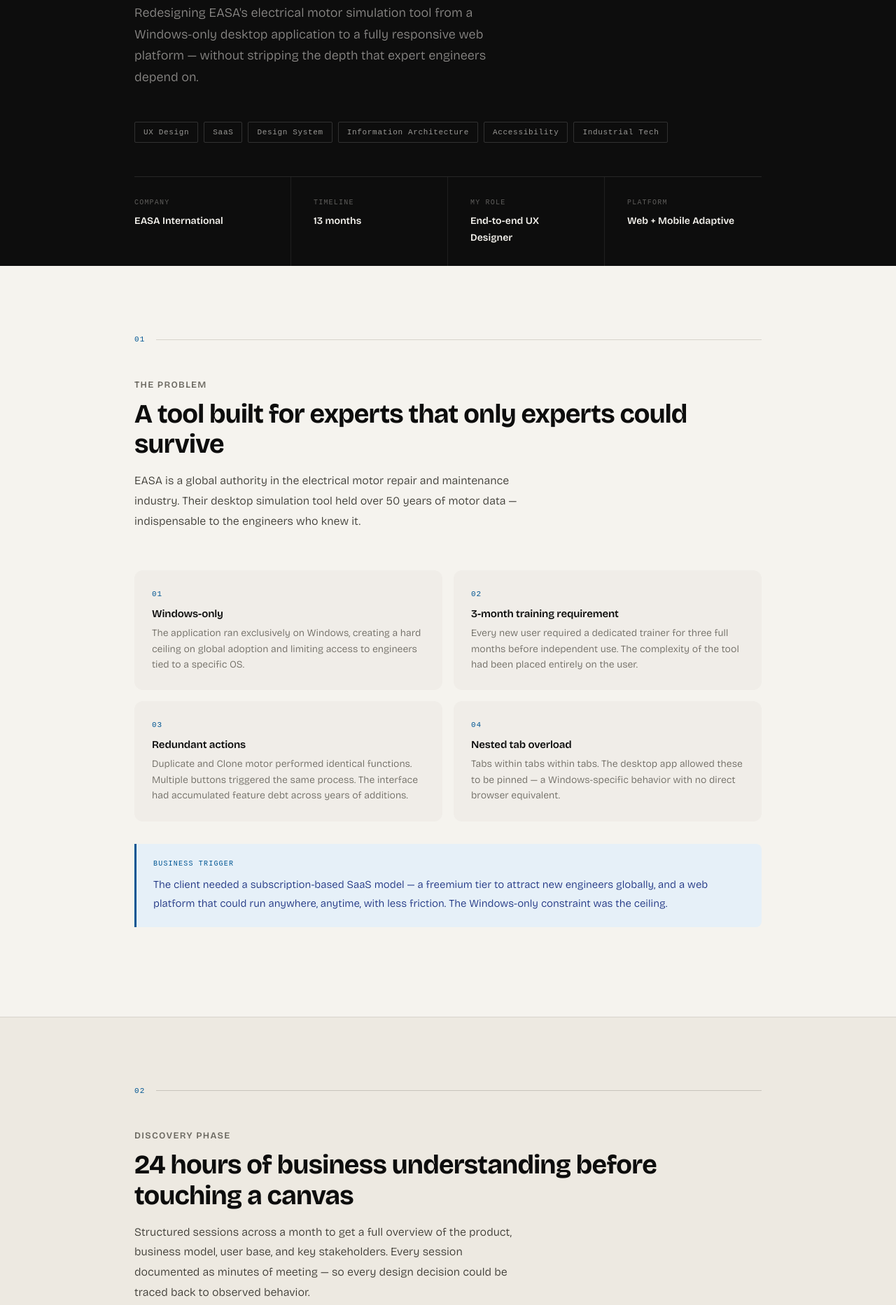
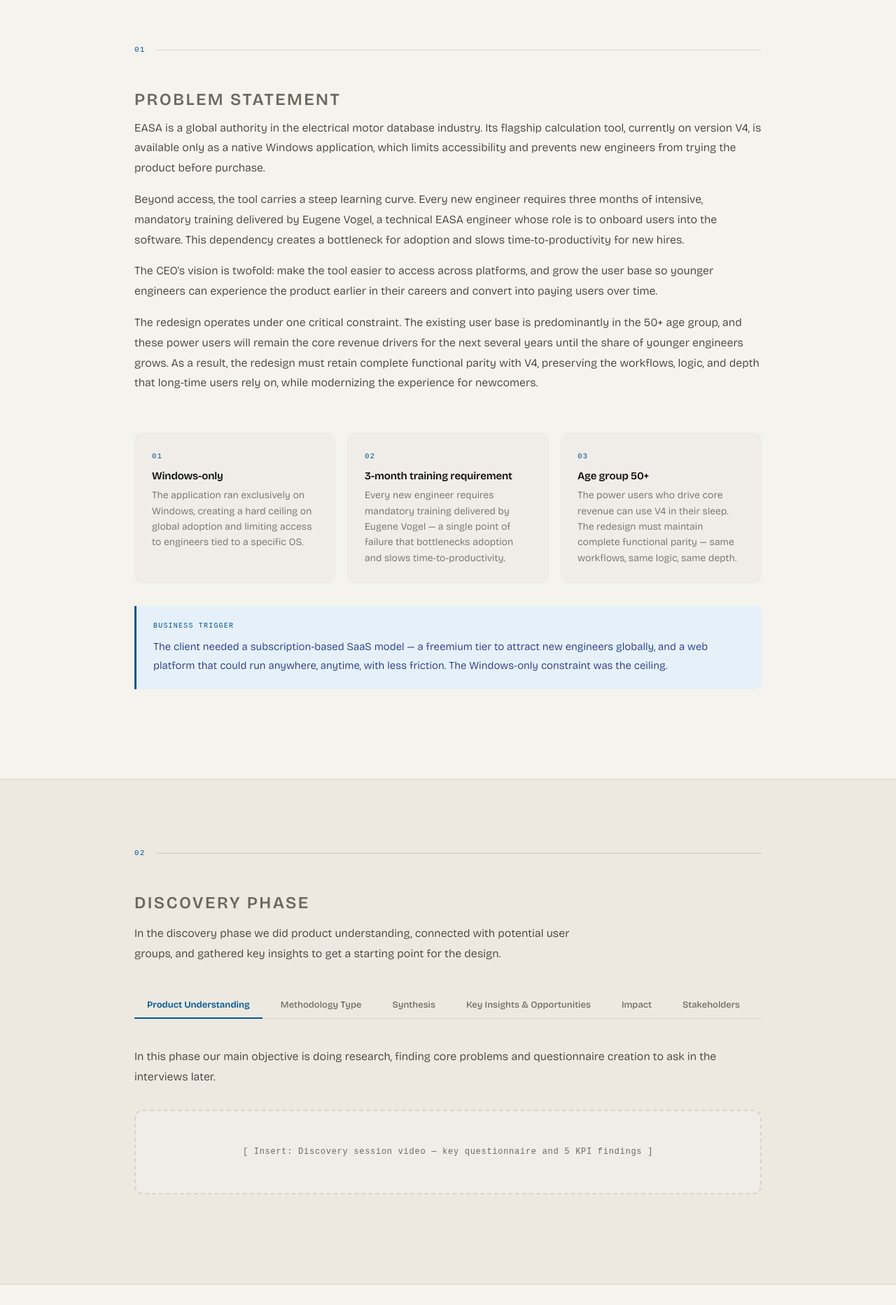
Before and after one commit to avishek-nayak/avishek-nayak, a plain HTML site: page easa.html in a window 1280 px wide. Shown: the part 633-2498 px from the top of the page at 70% size. Drawn offline with nearby package versions, Linux system fonts and the light colour scheme; a web font is replaced by a local one.

Commit message:
Add files via upload

```diff
--- a/easa.html
+++ b/easa.html
@@ -34,11 +34,11 @@
 }
 
 /* TYPOGRAPHY */
-h1 { font-family: 'Afacad', sans-serif; font-size: clamp(36px, 6vw, 72px); font-weight: 700; letter-spacing: -0.02em; }
+h1 { font-family: 'Afacad', sans-serif; font-size: clamp(28px, 4.5vw, 56px); font-weight: 700; letter-spacing: -0.02em; line-height: 1.1; }
 h2, h3, h4 { font-family: 'Bricolage Grotesque', sans-serif; line-height: 1.15; }
 h2 { font-size: clamp(24px, 3.5vw, 38px); font-weight: 700; letter-spacing: -0.02em; }
 h3 { font-size: clamp(16px, 2vw, 20px); font-weight: 600; letter-spacing: -0.01em; }
-h4 { font-size: 13px; font-weight: 600; letter-spacing: 0.1em; text-transform: uppercase; color: var(--mid); }
+h4 { font-size: 24px; font-weight: 600; letter-spacing: 0.1em; text-transform: uppercase; color: var(--mid); }
 
 p { color: #3A3832; font-weight: 300; font-size: 16px; line-height: 1.8; }
 
@@ -142,7 +142,7 @@
 .section-header { margin-bottom: 56px; }
 .section-header h4 { margin-bottom: 12px; }
 .section-header h2 { margin-bottom: 16px; }
-.section-header p { max-width: 560px; }
+.section-header p { max-width: 100%; }
 
 /* NUMBERED SECTION LABEL */
 .num-label {
@@ -522,6 +522,35 @@
   .section { padding: 64px 0; }
 }
 
+
+/* DISCOVERY TABS */
+.disc-tabs {
+  display: flex;
+  flex-wrap: wrap;
+  gap: 8px;
+  margin-bottom: 32px;
+  border-bottom: 1px solid var(--border);
+  padding-bottom: 0;
+}
+.disc-tab {
+  font-family: 'Bricolage Grotesque', sans-serif;
+  font-size: 13px;
+  font-weight: 500;
+  padding: 10px 18px;
+  border: none;
+  background: transparent;
+  color: var(--mid);
+  cursor: pointer;
+  border-bottom: 2px solid transparent;
+  margin-bottom: -1px;
+  transition: all .15s;
+  border-radius: 0;
+}
+.disc-tab:hover { color: var(--black); }
+.disc-tab.active { color: var(--accent); border-bottom-color: var(--accent); font-weight: 600; }
+.disc-panel { display: none; padding-top: 8px; }
+.disc-panel.active { display: block; }
+
 /* PRINT-FRIENDLY */
 @media print { .case-nav { display: none; } }
 </style>
@@ -537,15 +566,14 @@
       <span>·</span>
       <span>13 months</span>
     </div>
-    <h1>Designing for Complexity —<br>50 Years of Data,<br>Zero Compromises</h1>
-    <p class="hero-sub">Redesigning EASA's electrical motor simulation tool from a Windows-only desktop application to a fully responsive web platform — without stripping the depth that expert engineers depend on.</p>
+    <h1>Designing a Motor Simulation Tool for Complex Engineering Workflows</h1>
     <div class="tags" style="margin-bottom: 48px;">
-      <span class="tag">UX Design</span>
-      <span class="tag">SaaS</span>
-      <span class="tag">Design System</span>
-      <span class="tag">Information Architecture</span>
-      <span class="tag">Accessibility</span>
-      <span class="tag">Industrial Tech</span>
+      <span class="tag" style="border-color:#005693;color:#7BB8E0;background:rgba(0,86,147,0.2);">UX Design</span>
+      <span class="tag" style="border-color:#1A8A6C;color:#5EC9A8;background:rgba(26,138,108,0.2);">SaaS</span>
+      <span class="tag" style="border-color:#8A5A1A;color:#D4A05A;background:rgba(138,90,26,0.2);">Design System</span>
+      <span class="tag" style="border-color:#6A1A8A;color:#C08AE0;background:rgba(106,26,138,0.2);">Information Architecture</span>
+      <span class="tag" style="border-color:#8A1A2A;color:#D47A8A;background:rgba(138,26,42,0.2);">Accessibility</span>
+      <span class="tag" style="border-color:#2A5A1A;color:#7AB85A;background:rgba(42,90,26,0.2);">Industrial Tech</span>
     </div>
     <div class="hero-meta">
       <div class="hero-meta-item">
@@ -576,12 +604,14 @@
       <div class="line"></div>
     </div>
     <div class="section-header">
-      <h4>The Problem</h4>
-      <h2>A tool built for experts that only experts could survive</h2>
-      <p>EASA is a global authority in the electrical motor repair and maintenance industry. Their desktop simulation tool held over 50 years of motor data — indispensable to the engineers who knew it.</p>
+      <h4>Problem Statement</h4>
+      <p>EASA is a global authority in the electrical motor database industry. Its flagship calculation tool, currently on version V4, is available only as a native Windows application, which limits accessibility and prevents new engineers from trying the product before purchase.</p>
+      <p style="margin-top:16px;">Beyond access, the tool carries a steep learning curve. Every new engineer requires three months of intensive, mandatory training delivered by Eugene Vogel, a technical EASA engineer whose role is to onboard users into the software. This dependency creates a bottleneck for adoption and slows time-to-productivity for new hires.</p>
+      <p style="margin-top:16px;">The CEO's vision is twofold: make the tool easier to access across platforms, and grow the user base so younger engineers can experience the product earlier in their careers and convert into paying users over time.</p>
+      <p style="margin-top:16px;">The redesign operates under one critical constraint. The existing user base is predominantly in the 50+ age group, and these power users will remain the core revenue drivers for the next several years until the share of younger engineers grows. As a result, the redesign must retain complete functional parity with V4, preserving the workflows, logic, and depth that long-time users rely on, while modernizing the experience for newcomers.</p>
     </div>
 
-    <div class="card-grid">
+    <div class="card-grid" style="grid-template-columns: 1fr 1fr 1fr;">
       <div class="card card-alt">
         <div class="card-num">01</div>
         <h3>Windows-only</h3>
@@ -590,17 +620,12 @@
       <div class="card card-alt">
         <div class="card-num">02</div>
         <h3>3-month training requirement</h3>
-        <p>Every new user required a dedicated trainer for three full months before independent use. The complexity of the tool had been placed entirely on the user.</p>
+        <p>Every new engineer requires mandatory training delivered by Eugene Vogel — a single point of failure that bottlenecks adoption and slows time-to-productivity.</p>
       </div>
       <div class="card card-alt">
         <div class="card-num">03</div>
-        <h3>Redundant actions</h3>
-        <p>Duplicate and Clone motor performed identical functions. Multiple buttons triggered the same process. The interface had accumulated feature debt across years of additions.</p>
-      </div>
-      <div class="card card-alt">
-        <div class="card-num">04</div>
-        <h3>Nested tab overload</h3>
-        <p>Tabs within tabs within tabs. The desktop app allowed these to be pinned — a Windows-specific behavior with no direct browser equivalent.</p>
+        <h3>Age group 50+</h3>
+        <p>The power users who drive core revenue can use V4 in their sleep. The redesign must maintain complete functional parity — same workflows, same logic, same depth.</p>
       </div>
     </div>
 
@@ -620,45 +645,49 @@
       <span class="num">02</span>
       <div class="line" style="background: #C8C4BC;"></div>
     </div>
-    <div class="section-header">
-      <h4>Discovery Phase</h4>
-      <h2>24 hours of business understanding before touching a canvas</h2>
-      <p>Structured sessions across a month to get a full overview of the product, business model, user base, and key stakeholders. Every session documented as minutes of meeting — so every design decision could be traced back to observed behavior.</p>
+    <h4 style="margin-bottom: 16px;">Discovery Phase</h4>
+    <p style="margin-bottom: 40px; max-width: 640px;">In the discovery phase we did product understanding, connected with potential user groups, and gathered key insights to get a starting point for the design.</p>
+
+    <!-- TAB BAR -->
+    <div class="disc-tabs">
+      <button class="disc-tab active" onclick="showTab('product-understanding', this)">Product Understanding</button>
+      <button class="disc-tab" onclick="showTab('methodology', this)">Methodology Type</button>
+      <button class="disc-tab" onclick="showTab('synthesis', this)">Synthesis</button>
+      <button class="disc-tab" onclick="showTab('insights', this)">Key Insights & Opportunities</button>
+      <button class="disc-tab" onclick="showTab('impact', this)">Impact</button>
+      <button class="disc-tab" onclick="showTab('stakeholders', this)">Stakeholders</button>
     </div>
 
+    <!-- TAB: Product Understanding -->
+    <div class="disc-panel active" id="tab-product-understanding">
+      <p style="margin-bottom: 24px;">In this phase our main objective is doing research, finding core problems and questionnaire creation to ask in the interviews later.</p>
       <div class="placeholder"><p>[ Insert: Discovery session video — key questionnaire and 5 KPI findings ]</p></div>
-
-    <h3 style="margin-bottom: 20px;">Stakeholders & System</h3>
-    <div style="overflow-x: auto; margin-bottom: 40px;">
-    <table class="cs-table">
-      <thead>
-        <tr>
-          <th>Stakeholder</th>
-          <th>Role in System</th>
-          <th>Design Relevance</th>
-        </tr>
-      </thead>
-      <tbody>
-        <tr>
-          <td><strong>Eugene</strong></td>
-          <td>Team Lead — domain expert and primary research proxy</td>
-          <td>Primary contextual inquiry participant. His workflows defined the IA.</td>
-        </tr>
-        <tr>
-          <td><strong>Timothy</strong></td>
-          <td>EASA Product Creator — database management and integrity</td>
-          <td>Defined data structure constraints and filter logic requirements.</td>
-        </tr>
-        <tr>
-          <td><strong>EASA Company</strong></td>
-          <td>Operator — motor simulation platform owner</td>
-          <td>Business goals, subscription model direction, and sign-off authority.</td>
-        </tr>
-      </tbody>
-    </table>
     </div>
 
-    <h3 style="margin-bottom: 24px;">5 Key Findings</h3>
+    <!-- TAB: Methodology Type -->
+    <div class="disc-panel" id="tab-methodology">
+      <p style="margin-bottom: 24px;">Daily interviews with Eugene — Technical Engineer, and Timothy Vogel — Java Developer and creator of the EASA product.</p>
+      <div class="card-grid">
+        <div class="card card-alt">
+          <div class="card-num">Participant 01</div>
+          <h3>Eugene</h3>
+          <p>Technical Engineer and domain expert. Primary contextual inquiry participant — his daily workflows defined the information architecture and user flow logic.</p>
+        </div>
+        <div class="card card-alt">
+          <div class="card-num">Participant 02</div>
+          <h3>Timothy Vogel</h3>
+          <p>Java Developer and EASA product creator. Defined data structure constraints, filter logic requirements, and the technical boundaries of what was and wasn't feasible.</p>
+        </div>
+      </div>
+    </div>
+
+    <!-- TAB: Synthesis -->
+    <div class="disc-panel" id="tab-synthesis">
+      <div class="placeholder"><p>[ Insert: Synthesis artifacts — affinity maps, empathy maps, journey maps ]</p></div>
+    </div>
+
+    <!-- TAB: Key Insights & Opportunities -->
+    <div class="disc-panel" id="tab-insights">
       <div>
         <div class="finding">
           <div class="finding-num">01</div>
@@ -696,8 +725,45 @@
           </div>
         </div>
       </div>
+    </div>
 
-    <div class="placeholder"><p>[ Insert: Existing IA and Site Map — desktop application ]</p></div>
+    <!-- TAB: Impact -->
+    <div class="disc-panel" id="tab-impact">
+      <div class="placeholder"><p>[ Insert: Impact metrics and outcome data ]</p></div>
+    </div>
+
+    <!-- TAB: Stakeholders -->
+    <div class="disc-panel" id="tab-stakeholders">
+      <div style="overflow-x: auto;">
+      <table class="cs-table">
+        <thead>
+          <tr>
+            <th>Stakeholder</th>
+            <th>Role in System</th>
+            <th>Design Relevance</th>
+          </tr>
+        </thead>
+        <tbody>
+          <tr>
+            <td><strong>Eugene</strong></td>
+            <td>Team Lead — domain expert and primary research proxy</td>
+            <td>Primary contextual inquiry participant. His workflows defined the IA.</td>
+          </tr>
+          <tr>
+            <td><strong>Timothy Vogel</strong></td>
+            <td>Java Developer — EASA product creator, database management</td>
+            <td>Defined data structure constraints and filter logic requirements.</td>
+          </tr>
+          <tr>
+            <td><strong>EASA Company</strong></td>
+            <td>Operator — motor simulation platform owner</td>
+            <td>Business goals, subscription model direction, and sign-off authority.</td>
+          </tr>
+        </tbody>
+      </table>
+      </div>
+    </div>
+
   </div>
 </section>
 
@@ -1053,5 +1119,15 @@
   </div>
 </section>
 
+
+<script>
+function showTab(id, btn) {
+  document.querySelectorAll('.disc-panel').forEach(p => p.classList.remove('active'));
+  document.querySelectorAll('.disc-tab').forEach(b => b.classList.remove('active'));
+  document.getElementById('tab-' + id).classList.add('active');
+  btn.classList.add('active');
+}
+</script>
+
 </body>
 </html>
```
Lines whose indentation alone changed are shown as unchanged.
